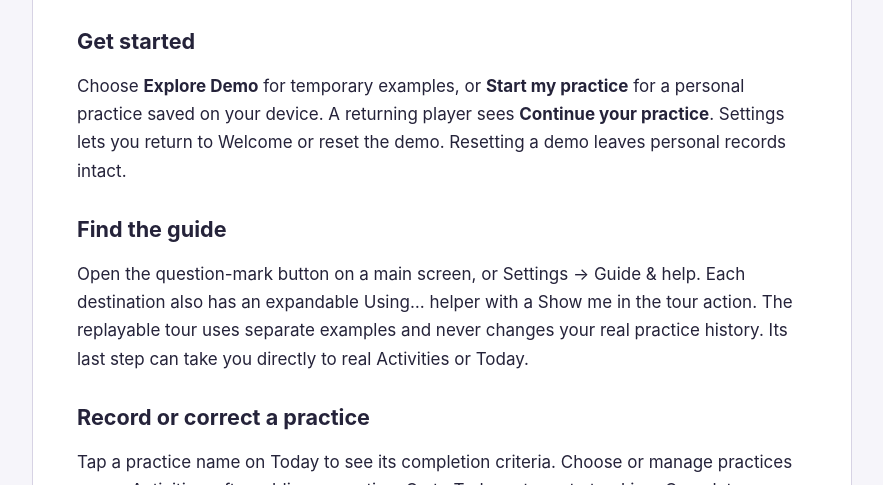
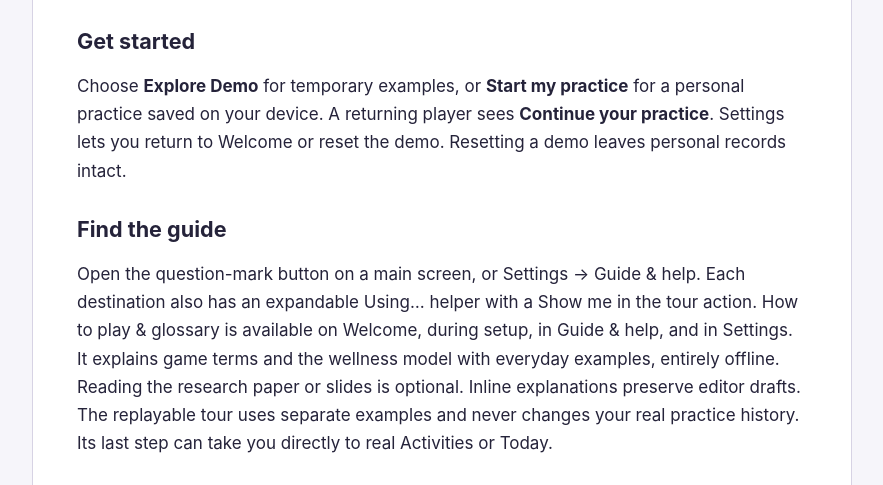
Before and after one commit to totalAldo/WellnessTribe, a plain HTML site: page support/index.html in a window 1280 px wide. Shown: the part 315-800 px from the top of the page, without its empty margins (198-1081 px from the left). Drawn offline with Linux system fonts and the light colour scheme.

Commit message:
Document the offline learning library and in-app glossary

```diff
--- a/support/index.html
+++ b/support/index.html
@@ -13,7 +13,7 @@
 <h1>How can we help?</h1>
 <p>For app help, beta feedback, or privacy questions, contact Aldo Gonzalez at <a href="mailto:wellnesstribe@totalaldo.com">wellnesstribe@totalaldo.com</a>.</p>
 <h2>Get started</h2><p>Choose <strong>Explore Demo</strong> for temporary examples, or <strong>Start my practice</strong> for a personal practice saved on your device. A returning player sees <strong>Continue your practice</strong>. Settings lets you return to Welcome or reset the demo. Resetting a demo leaves personal records intact.</p>
-<h2>Find the guide</h2><p>Open the question-mark button on a main screen, or Settings → Guide &amp; help. Each destination also has an expandable Using… helper with a Show me in the tour action. The replayable tour uses separate examples and never changes your real practice history. Its last step can take you directly to real Activities or Today.</p>
+<h2>Find the guide</h2><p>Open the question-mark button on a main screen, or Settings → Guide &amp; help. Each destination also has an expandable Using… helper with a Show me in the tour action. How to play &amp; glossary is available on Welcome, during setup, in Guide &amp; help, and in Settings. It explains game terms and the wellness model with everyday examples, entirely offline. Reading the research paper or slides is optional. Inline explanations preserve editor drafts. The replayable tour uses separate examples and never changes your real practice history. Its last step can take you directly to real Activities or Today.</p>
 <h2>Record or correct a practice</h2><p>Tap a practice name on Today to see its completion criteria. Choose or manage practices opens Activities; after adding a practice, Go to Today returns to tracking. Complete a selected practice on Today, or use Catch up for today and the preceding six calendar days. Each practice earns credit once per local day. Use Undo to correct a completion. Editing a practice affects future awards; earlier records keep their original points and element.</p>
 <h2>Understand levels and rewards</h2><p>A level unlocks after another 100 points in every element. Excess points carry forward and missed days never subtract points. Rewards are your personal plans; there are no purchases or redemption services.</p>
 <h2>Keep reflections private</h2><p>Reflections in Journey are private local records. Sharing previews show only content you explicitly choose. All tribe members and group interactions are simulated; no content is sent to another person.</p>
```
